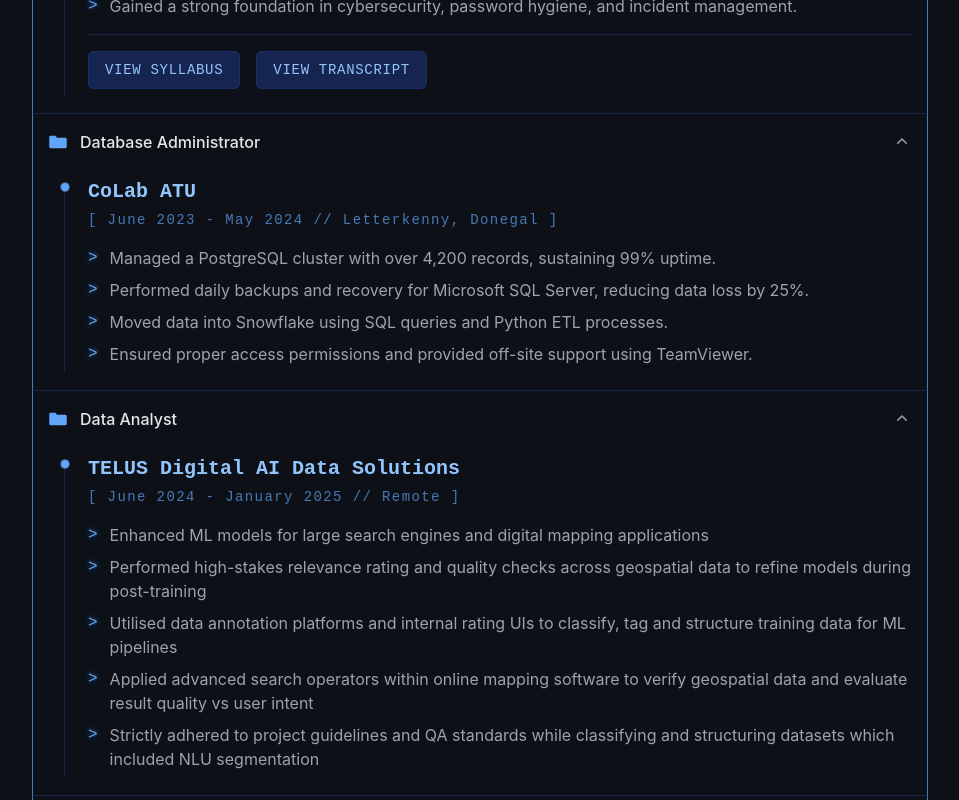
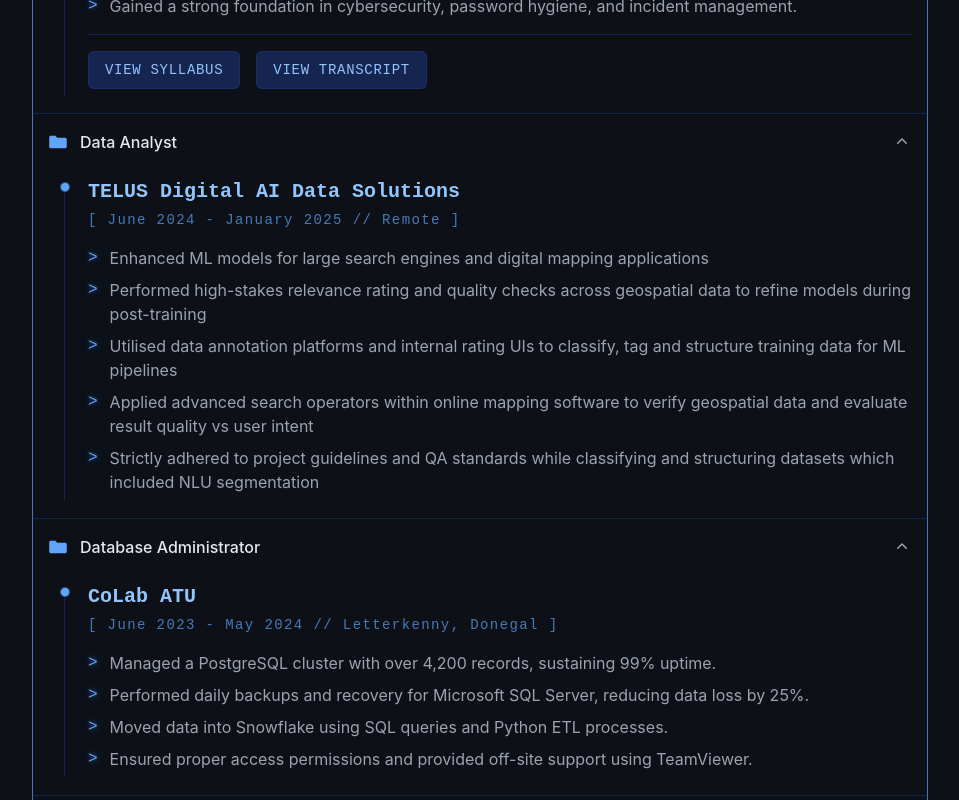
Before and after one commit to dylanwalsh-ie/dylanwalsh-ie.github.io, a React (Vite) app: page / in a window 1280 px wide. Shown: the part 2620-3420 px from the top of the page, without its empty margins (160-1119 px from the left). Built offline with nearby package versions, Linux system fonts and the light colour scheme.

Commit message:
Reorder TELUS Data Analyst before Database Administrator in Experience

```diff
--- a/src/components/Experience.tsx
+++ b/src/components/Experience.tsx
@@ -41,18 +41,6 @@
     transcriptUrl: "https://www.virtualbadge.io/certificate-validator?credential=df6eded3-2176-450a-b3bc-0b61e2e0e9a9"
   },
   {
-    role: "Database Administrator",
-    company: "CoLab ATU",
-    duration: "June 2023 - May 2024",
-    location: "Letterkenny, Donegal",
-    points: [
-      "Managed a PostgreSQL cluster with over 4,200 records, sustaining 99% uptime.",
-      "Performed daily backups and recovery for Microsoft SQL Server, reducing data loss by 25%.",
-      "Moved data into Snowflake using SQL queries and Python ETL processes.",
-      "Ensured proper access permissions and provided off-site support using TeamViewer."
-    ]
-  },
-  {
     role: "Data Analyst",
     company: "TELUS Digital AI Data Solutions",
     duration: "June 2024 - January 2025",
@@ -63,6 +51,18 @@
       "Utilised data annotation platforms and internal rating UIs to classify, tag and structure training data for ML pipelines",
       "Applied advanced search operators within online mapping software to verify geospatial data and evaluate result quality vs user intent",
       "Strictly adhered to project guidelines and QA standards while classifying and structuring datasets which included NLU segmentation"
+    ]
+  },
+  {
+    role: "Database Administrator",
+    company: "CoLab ATU",
+    duration: "June 2023 - May 2024",
+    location: "Letterkenny, Donegal",
+    points: [
+      "Managed a PostgreSQL cluster with over 4,200 records, sustaining 99% uptime.",
+      "Performed daily backups and recovery for Microsoft SQL Server, reducing data loss by 25%.",
+      "Moved data into Snowflake using SQL queries and Python ETL processes.",
+      "Ensured proper access permissions and provided off-site support using TeamViewer."
     ]
   },
   {
```
